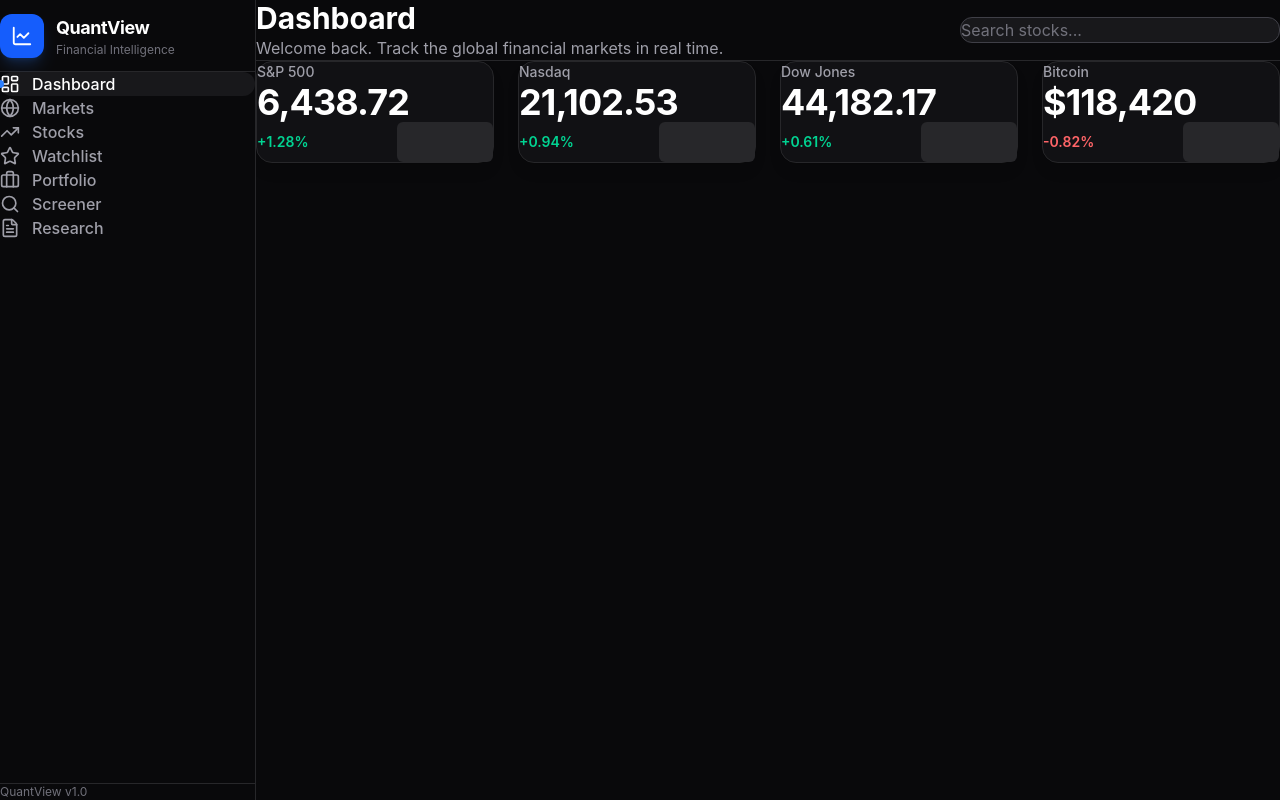
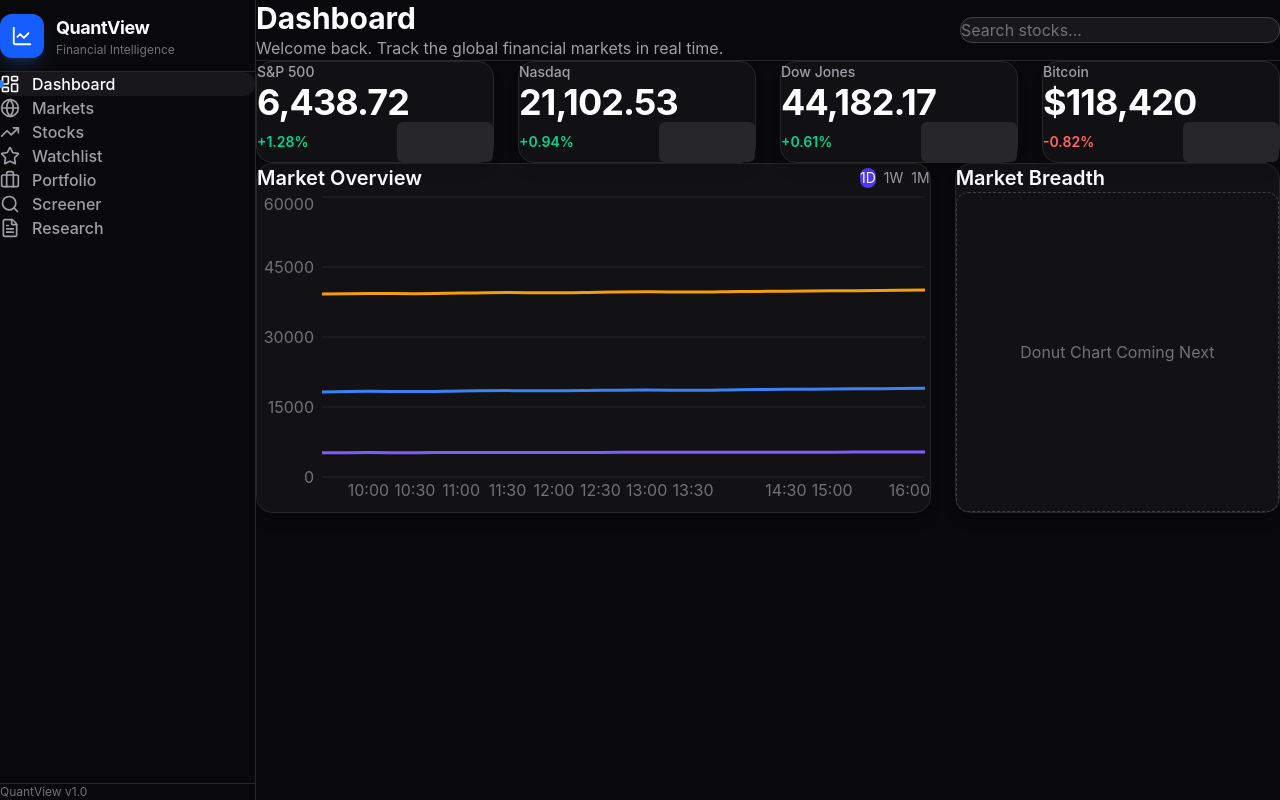
Before and after one commit to kawtar-studio/QuantView, a React (Vite) app in the folder frontend/: page / in a window 1280 px wide. Built offline with nearby package versions, Linux system fonts and the light colour scheme.

Commit message:
Add Market Overview chart layout

```diff
--- /dev/null
+++ b/frontend/src/components/dashboard/MarketOverviewChart.tsx
@@ -0,0 +1,111 @@
+import {
+    ResponsiveContainer,
+    LineChart,
+    Line,
+    CartesianGrid,
+    XAxis,
+    YAxis,
+    Tooltip,
+} from "recharts";
+
+const data = [
+    { time: "09:30", sp500: 5200, nasdaq: 18200, dow: 39200 },
+    { time: "10:00", sp500: 5225, nasdaq: 18350, dow: 39320 },
+    { time: "10:30", sp500: 5215, nasdaq: 18310, dow: 39290 },
+    { time: "11:00", sp500: 5240, nasdaq: 18420, dow: 39410 },
+    { time: "11:30", sp500: 5265, nasdaq: 18510, dow: 39520 },
+    { time: "12:00", sp500: 5250, nasdaq: 18460, dow: 39460 },
+    { time: "12:30", sp500: 5275, nasdaq: 18570, dow: 39600 },
+    { time: "13:00", sp500: 5290, nasdaq: 18630, dow: 39680 },
+    { time: "13:30", sp500: 5280, nasdaq: 18600, dow: 39620 },
+    { time: "14:00", sp500: 5305, nasdaq: 18720, dow: 39740 },
+    { time: "14:30", sp500: 5315, nasdaq: 18790, dow: 39810 },
+    { time: "15:00", sp500: 5330, nasdaq: 18850, dow: 39890 },
+    { time: "15:30", sp500: 5345, nasdaq: 18920, dow: 39960 },
+    { time: "16:00", sp500: 5360, nasdaq: 19010, dow: 40050 },
+];
+
+const MarketOverviewChart = () => {
+    return (
+        <div className="rounded-2xl border border-zinc-800 bg-zinc-900/60 p-6 shadow-lg">
+            <div className="mb-6 flex items-center justify-between">
+                <h2 className="text-xl font-semibold text-white">
+                    Market Overview
+                </h2>
+
+                <div className="flex gap-2">
+                    <button className="rounded-lg bg-indigo-600 px-3 py-1 text-sm text-white">
+                        1D
+                    </button>
+
+                    <button className="rounded-lg px-3 py-1 text-sm text-zinc-400 hover:bg-zinc-800">
+                        1W
+                    </button>
+
+                    <button className="rounded-lg px-3 py-1 text-sm text-zinc-400 hover:bg-zinc-800">
+                        1M
+                    </button>
+                </div>
+            </div>
+
+            <div className="h-80">
+                <ResponsiveContainer width="100%" height="100%">
+                    <LineChart data={data}>
+                        <CartesianGrid
+                            stroke="#27272a"
+                            vertical={false}
+                        />
+
+                        <XAxis
+                            dataKey="time"
+                            stroke="#71717a"
+                            tickLine={false}
+                            axisLine={false}
+                        />
+
+                        <YAxis
+                            stroke="#71717a"
+                            tickLine={false}
+                            axisLine={false}
+                        />
+
+                        <Tooltip
+                            contentStyle={{
+                                backgroundColor: "#18181b",
+                                border: "1px solid #3f3f46",
+                                borderRadius: "12px",
+                                color: "#fff",
+                            }}
+                        />
+
+                        <Line
+                            type="monotone"
+                            dataKey="sp500"
+                            stroke="#7C5CFF"
+                            strokeWidth={3}
+                            dot={false}
+                        />
+
+                        <Line
+                            type="monotone"
+                            dataKey="nasdaq"
+                            stroke="#3B82F6"
+                            strokeWidth={3}
+                            dot={false}
+                        />
+
+                        <Line
+                            type="monotone"
+                            dataKey="dow"
+                            stroke="#F59E0B"
+                            strokeWidth={3}
+                            dot={false}
+                        />
+                    </LineChart>
+                </ResponsiveContainer>
+            </div>
+        </div>
+    );
+};
+
+export default MarketOverviewChart;
--- a/frontend/src/layouts/MainLayout.tsx
+++ b/frontend/src/layouts/MainLayout.tsx
@@ -1,16 +1,19 @@
 import Sidebar from "../components/layout/Sidebar";
 import Header from "../components/dashboard/Header";
 import MarketCard from "../components/dashboard/MarketCard";
+import MarketOverviewChart from "../components/dashboard/MarketOverviewChart";
 
 const MainLayout = () => {
     return (
         <div className="flex h-screen bg-zinc-950">
             <Sidebar />
 
-            <div className="flex flex-1 flex-col">
+            <div className="flex flex-1 flex-col overflow-hidden">
                 <Header />
 
                 <main className="flex-1 overflow-auto p-8">
+
+                    {/* Top Market Cards */}
                     <div className="grid grid-cols-4 gap-6">
 
                         <MarketCard
@@ -42,6 +45,28 @@ const MainLayout = () => {
                         />
 
                     </div>
+
+                    {/* Main Dashboard Content */}
+                    <div className="mt-8 grid grid-cols-3 gap-6">
+
+                        {/* Chart */}
+                        <div className="col-span-2">
+                            <MarketOverviewChart />
+                        </div>
+
+                        {/* Placeholder for Market Breadth */}
+                        <div className="rounded-2xl border border-zinc-800 bg-zinc-900/60 p-6 shadow-lg">
+                            <h2 className="text-xl font-semibold text-white">
+                                Market Breadth
+                            </h2>
+
+                            <div className="mt-6 flex h-80 items-center justify-center rounded-xl border border-dashed border-zinc-700 text-zinc-500">
+                                Donut Chart Coming Next
+                            </div>
+                        </div>
+
+                    </div>
+
                 </main>
             </div>
         </div>
```
